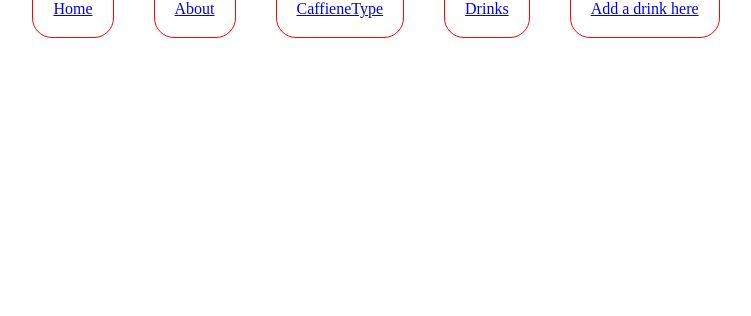
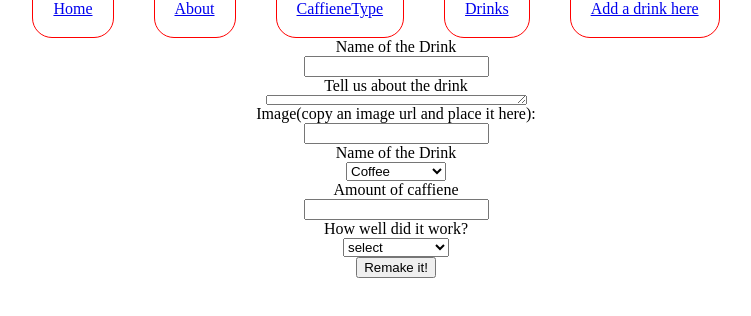
Before and after one commit to jascolil01/Website-for-Caffiene, a React (Create React App) app in the folder client/: page /EditDrink/1 in a window 1280 px wide. Shown: the top 316 px of the page, without its empty margins (264-1015 px from the left). Built offline with nearby package versions, Linux system fonts and the light colour scheme; no server answers.

Commit message:
hit MVP, working on features

```diff
--- a/client/src/App.css
+++ b/client/src/App.css
@@ -29,6 +29,8 @@ img {
 #drinkList {
   display: flex;
   flex-direction: column;
-  flex-wrap: inherit;
-  width: fit-content;
+  justify-content: center;
+  align-items: center;
+  width: 200px;
+  margin-right: 20px;
 }
--- a/client/src/App.js
+++ b/client/src/App.js
@@ -6,10 +6,12 @@ import DrinkForm from './components/DrinkForm'
 import Drinks from './components/Drinks'
 import NavBar from './components/NavBar'
 import Home from './components/Home'
+import EditDrink from './components/EditDrink'
 import AddDrink from './components/AddDrink'
 import { Routes,Route } from 'react-router-dom'
 import axios from 'axios'
 import './App.css'
+
 
 
 const App=()=> {
@@ -36,6 +38,7 @@ const App=()=> {
       <Route path="/CaffieneType/CaffieneForm" element ={<CaffieneForm/>}/>
       <Route path="/CaffieneType" element ={<CaffieneType/>}/>
       <Route path="/DrinkForm/:id" element ={<DrinkForm drinks={drinks}/>}/>
+      <Route path="/EditDrink/:id" element ={<EditDrink />}/>
       <Route path="/Drinks" element ={<Drinks getDrink={getDrink} drinks={drinks}/>}/>
       <Route path="/AddDrink" element ={<AddDrink getDrink={getDrink}/>}/>
     </Routes>
--- a/client/src/components/Drinks.js
+++ b/client/src/components/Drinks.js
@@ -7,6 +7,8 @@ export default function Drinks(props) {
     await axios.delete(`http://localhost:3001/api/drink/${drinkId}`)
     props.getDrink()
   }
+
+
   return (
     <div>
     <h1>Drink list:</h1>
@@ -15,9 +17,11 @@ export default function Drinks(props) {
         <img src={drink.image}/>
      <h2>Name: {drink.name}</h2>
      <NavLink  to={{
-      pathname:`/DrinkForm/${drink._id}`,
-      aboutProps:{drink}
+      pathname:`/DrinkForm/${drink._id}`
      }}>View More</NavLink>
+      <NavLink  to={{
+      pathname:`/EditDrink/${drink._id}`
+     }}>Edit</NavLink>
      <button onClick={()=> handleDelete(drink._id)}>Delete</button>
       </div>
     ))}
--- /dev/null
+++ b/client/src/components/EditDrink.js
@@ -0,0 +1,71 @@
+import axios from "axios"
+import { useState, useEffect} from "react"
+import { useParams } from "react-router-dom"
+
+export default function EditDrink() {
+const {id}=useParams()
+
+
+  const initialState = {
+    name:``,
+    description:``,
+    image:``,
+    typeOfCaffiene:``,
+    caffieneLevel:``,
+    levelOfEffectiveness:``,
+  }
+  const [formState, setFormState] = useState(initialState)
+
+ const getDrinkById = async()=>{
+  const res = await axios.get(`http://localhost:3001/api/drink/${id}`)
+  setFormState(res.data.drink)
+ }
+const handleUpdate=async()=>{
+  await axios.put(`http://localhost:3001/api/drink/${id}`, formState)
+}
+  const handleChange = (event) => {
+    setFormState({ ...formState, [event.target.id]: event.target.value })
+  }
+
+  useEffect(()=>{
+    getDrinkById()||
+    handleUpdate()
+  },[id])
+
+  return (
+    <form onSubmit={handleUpdate}>
+       <label htmlFor='name'>Name of the Drink</label>
+      <input type="text" id="name"onChange={handleChange} value={formState.name}/>
+
+      <label htmlFor='description'>Tell us about the drink</label>
+      <textarea id="description" cols="30" rows="10"onChange={handleChange} value={formState.description}></textarea>
+
+      <label htmlFor='image'>Image(copy an image url and place it here):</label>
+      <input type="text" id="image"onChange={handleChange} value={formState.image}/>
+
+      <label htmlFor='typeOfCaffiene'>Name of the Drink</label>
+      <select id ="typeOfCaffiene"onChange={handleChange} value={formState.typeOfCaffiene}>
+        <option value="Coffee">Coffee</option>
+        <option value="Tea">Tea</option>
+        <option value="Energy Drink">Energy Drink</option>
+        <option value="Espresso">Espresso</option>
+        <option value="Soda">Soda</option>
+      </select>
+
+      <label htmlFor='caffieneLevel'>Amount of caffiene</label>
+      <input type="text" id="caffieneLevel"onChange={handleChange} value={formState.caffieneLevel}/>
+
+      <label htmlFor='levelOfEffectiveness'>How well did it work?</label>
+      <select id ="typeOfCaffiene"onChange={handleChange} value={formState.typeOfCaffiene}>
+      <option value="">select</option>
+        <option value="1">☕️</option>
+        <option value="2">☕️☕️</option>
+        <option value="3">☕️☕️☕️</option>
+        <option value="4">☕️☕️☕️☕️</option>
+        <option value="5">☕️☕️☕️☕️☕️</option>
+      </select>
+
+      <button type='submit'> Remake it!</button>
+    </form>
+  )
+}
```
